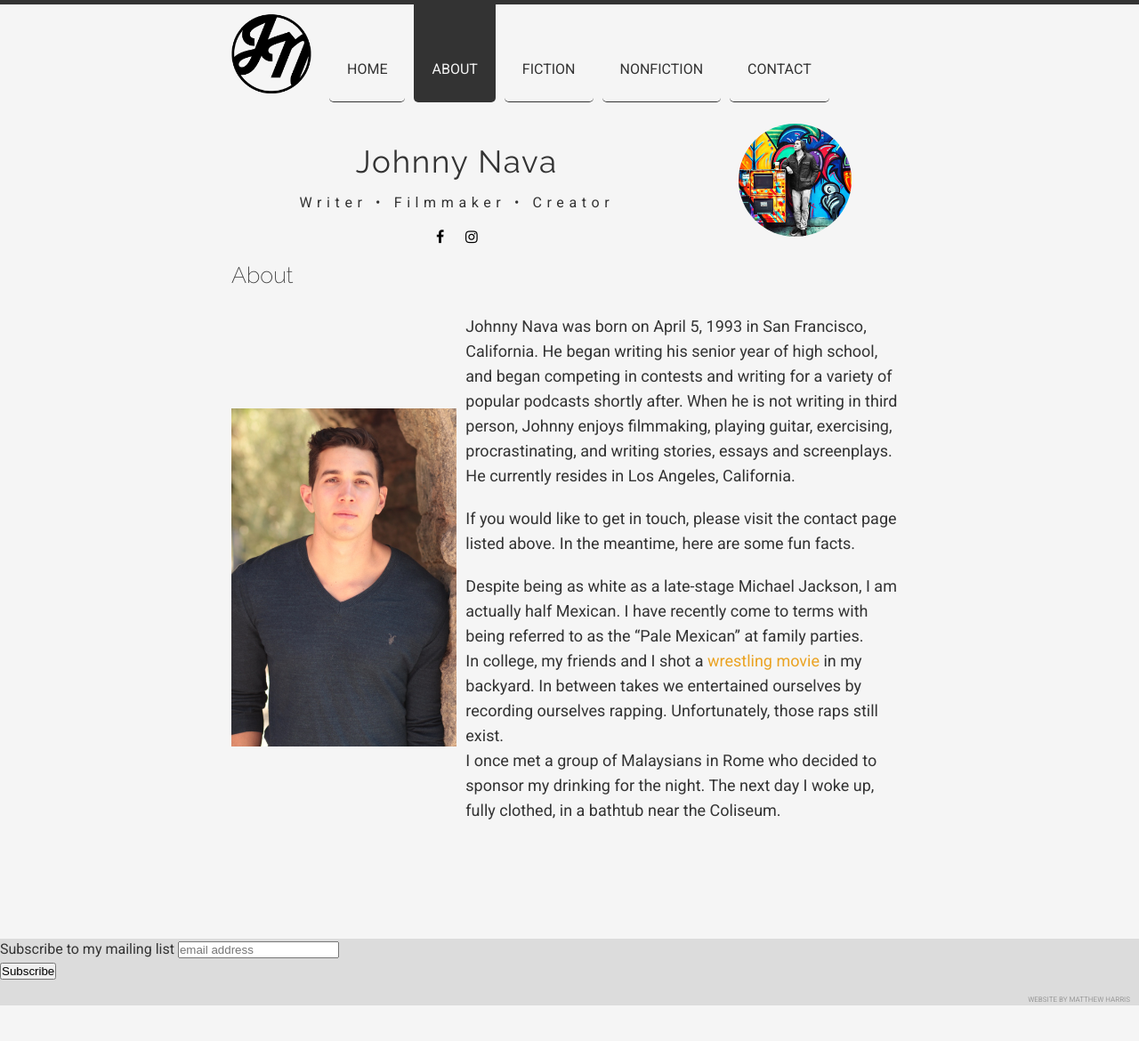
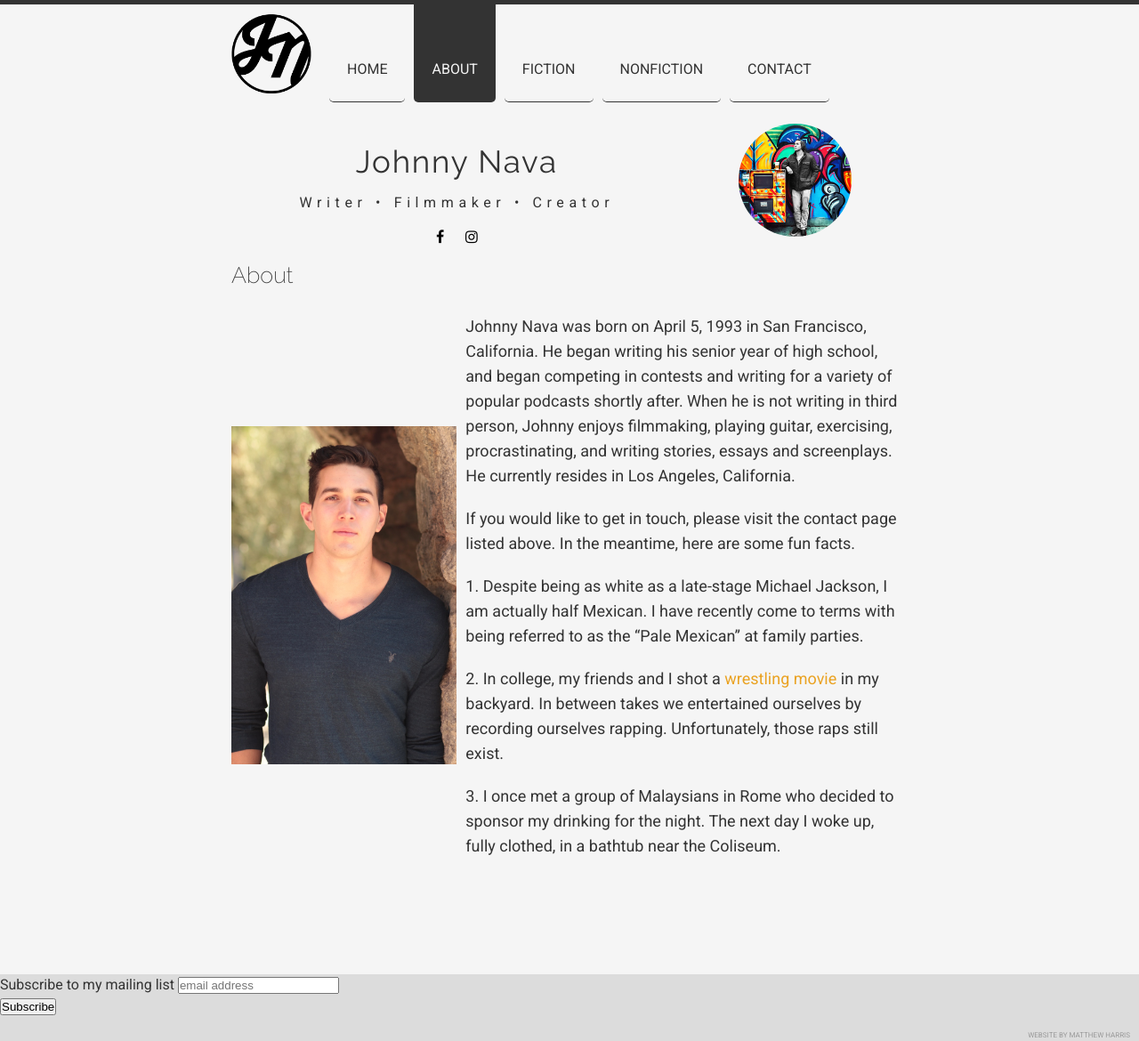
Before and after one commit to heresjohnnynava/heres-johnny-nava, a Jekyll site: the page built from about.html, in a window 1280 px wide. Shown: the whole page at 89% size. Built offline with Jekyll 4.4.1, drawn with Linux system fonts in a browser that asks for light colours; comment, search, counter and statistics services are not loaded; before the commit the page ends 1130 px from its top, so only the background shows below that.

Commit message:
Update about.html

```diff
--- a/about.html
+++ b/about.html
@@ -11,7 +11,8 @@ title: About
 
 <p>If you would like to get in touch, please visit the contact page listed above. In the meantime, here are some fun facts. </p>
 
-<p> Despite being as white as a late-stage Michael Jackson, I am actually half Mexican. I have recently come to terms with being referred to as the &ldquo;Pale Mexican&rdquo; at family parties. <br />
-In college, my friends and I shot a <a href=&rdquo;https://www.youtube.com/watch?time_continue=2&amp;v=LrAXDa4uHVI&rdquo;> wrestling movie</a> in my backyard. In between takes we entertained ourselves by recording ourselves rapping. Unfortunately, those raps still exist. <br />
-I once met a group of Malaysians in Rome who decided to sponsor my drinking for the night. The next day I woke up, fully clothed, in a bathtub near the Coliseum. <br />
- </p>
+<p>1. Despite being as white as a late-stage Michael Jackson, I am actually half Mexican. I have recently come to terms with being referred to as the &ldquo;Pale Mexican&rdquo; at family parties. </p>
+
+<p>2. In college, my friends and I shot a <a href=&rdquo;https://www.youtube.com/watch?time_continue=2&amp;v=LrAXDa4uHVI&rdquo;> wrestling movie</a> in my backyard. In between takes we entertained ourselves by recording ourselves rapping. Unfortunately, those raps still exist. </p>
+
+<p>3. I once met a group of Malaysians in Rome who decided to sponsor my drinking for the night. The next day I woke up, fully clothed, in a bathtub near the Coliseum. </p>
```
